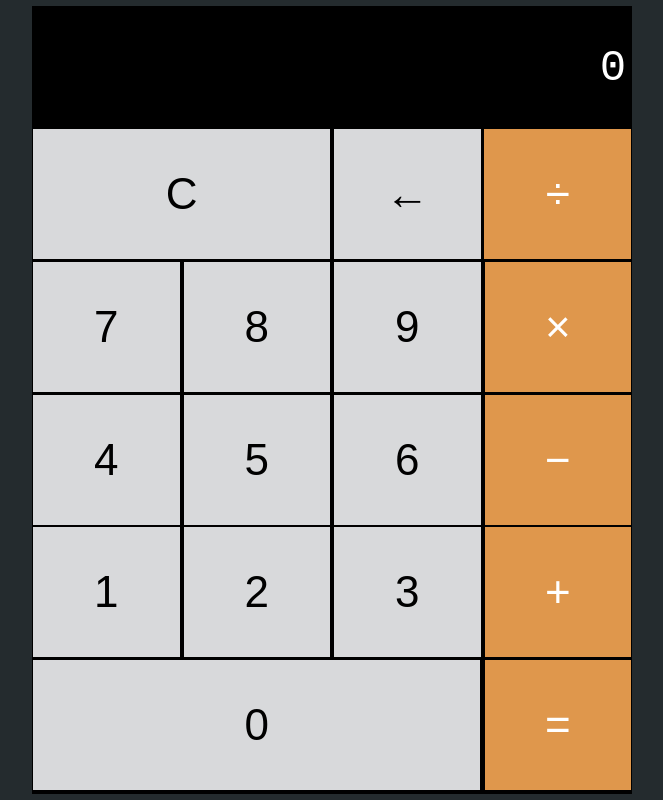
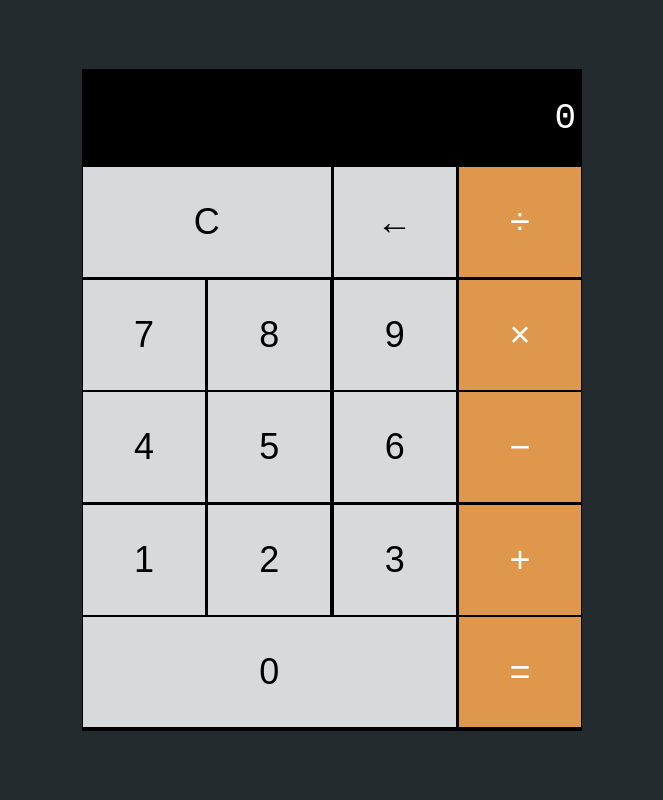
Before and after one commit to imbeshat/Calculator, a plain HTML site: page index.html in a window 1280 px wide. Shown: the whole page, without its empty margins (308-971 px from the left). Drawn offline with Linux system fonts and the light colour scheme.

Commit message:
modified css

```diff
--- a/css/calculator.css
+++ b/css/calculator.css
@@ -17,7 +17,7 @@ body {
 	background-color: #242b2e;
 }
 .wrapper {
-	width: 600px;
+	width: 500px;
 	background-color: #000;
 	border: 1px solid #000;
 }
@@ -25,8 +25,8 @@ body {
 .screen {
 	color: #fff;
 	text-align: right;
-	padding: 2.25rem 0.3rem;
-	font-size: 2.75rem;
+	padding: 1.75rem 0.3rem;
+	font-size: 2.25rem;
 }
 
 .calc-button-row {
@@ -40,8 +40,8 @@ body {
 	background-color: #d8d9db;
 	color: #000;
 	border: none;
-	font-size: 2.75rem;
-	height: 130px;
+	font-size: 2.25rem;
+	height: 110px;
 	flex-basis: 24.5%;
 	cursor: pointer;
 }
```
